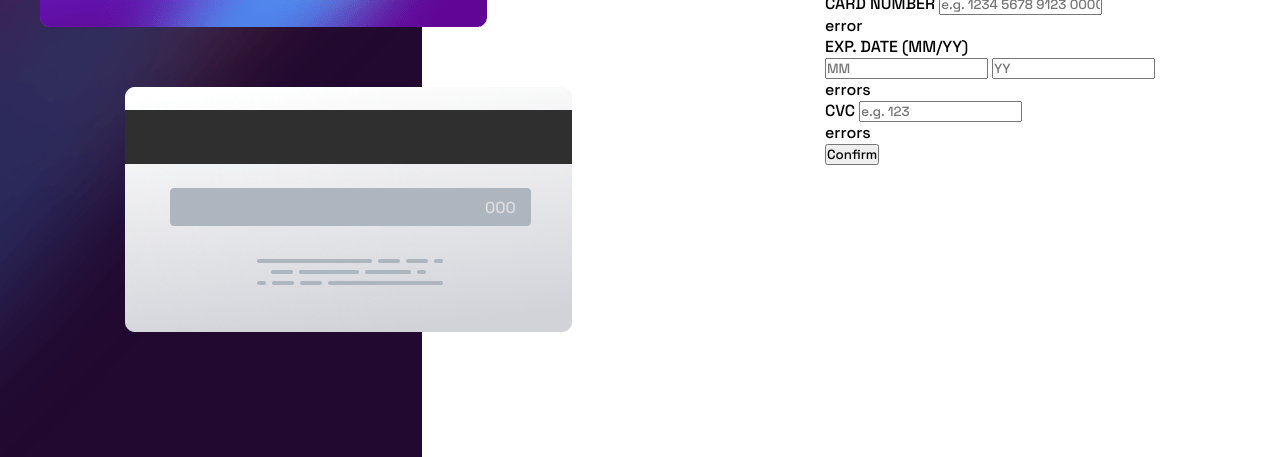
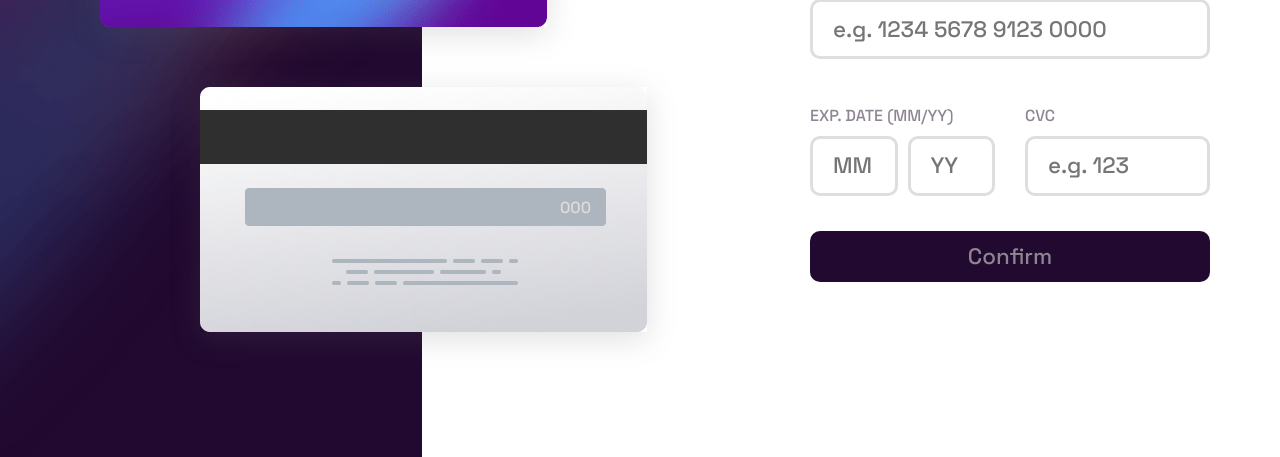
Before and after one commit to jovan-stojkovic/interactive-card-details-form-main, a plain HTML site: page index.html in a window 1280 px wide. Shown: the part 343-800 px from the top of the page. Drawn offline with Linux system fonts and the light colour scheme.

Commit message:
CSS almost done

```diff
--- a/index.html
+++ b/index.html
@@ -55,21 +55,21 @@
                 type="text"
                 placeholder="e.g. 1234 5678 9123 0000"
               />
-              <p id="number-error" class="error-p">error</p>
+              <p id="number-error" class="error-p"></p>
             </div>
             <div class="bottom-part">
               <div class="date">
-                <label> EXP. DATE (MM/YY)</label>
+                <label class="bottom-label"> EXP. DATE (MM/YY)</label>
                 <div class="date-inputs">
-                  <input type="number" id="mm-input" placeholder="MM" />
-                  <input type="number" id="yy-input" placeholder="YY" />
+                  <input type="text" id="mm-input" placeholder="MM" />
+                  <input type="text" id="yy-input" placeholder="YY" />
                 </div>
-                <p id="date-error" class="error-p">errors</p>
+                <p id="date-error" class="error-p"></p>
               </div>
               <div class="cvc-part">
-                <label for="cvc-input">CVC</label>
-                <input id="cvc-input" type="number" placeholder="e.g. 123" />
-                <p id="cvc-error" class="error-p">errors</p>
+                <label for="cvc-input" class="bottom-label">CVC</label>
+                <input id="cvc-input" type="text" placeholder="e.g. 123" />
+                <p id="cvc-error" class="error-p"></p>
               </div>
             </div>
             <button type="submit" id="submit">Confirm</button>
--- a/style.css
+++ b/style.css
@@ -38,8 +38,8 @@ main {
   display: flex;
   justify-content: center;
   align-items: center;
-  width: 1200px;
-  height: 550px;
+  width: 1440px;
+  height: 650px;
   gap: 100px;
   position: relative;
 }
@@ -51,13 +51,14 @@ main {
 .card {
   height: 245px;
   width: 447px;
+  box-shadow: rgba(100, 100, 111, 0.2) 0px 7px 29px 0px;
 }
 
 .front-card {
   background-image: url(images/bg-card-front.png);
   position: absolute;
-  top: 0;
-  left: 0;
+  top: 50px;
+  left: 100px;
   display: flex;
   flex-direction: column;
   justify-content: space-between;
@@ -99,7 +100,8 @@ main {
 .back-card {
   background-image: url(images/bg-card-back.png);
   position: absolute;
-  bottom: 0;
+  bottom: 50px;
+  left: 200px;
 }
 
 .cvc-card {
@@ -108,3 +110,93 @@ main {
   top: 110px;
   color: var(--Light-grayish-violet);
 }
+
+form {
+  display: flex;
+  flex-direction: column;
+  justify-content: space-between;
+  height: 450px;
+  color: var(--Dark-grayish-violet);
+  width: 400px;
+}
+
+.error-p {
+  height: 10px;
+  color: var(--Red);
+}
+
+.name {
+  display: flex;
+  flex-direction: column;
+  gap: 10px;
+}
+
+.number {
+  display: flex;
+  flex-direction: column;
+  gap: 10px;
+}
+
+.bottom-part {
+  display: flex;
+  gap: 30px;
+}
+
+.date {
+  width: 50%;
+}
+
+.bottom-label {
+  margin-bottom: 10px;
+}
+
+.date-inputs {
+  margin-top: 10px;
+  display: flex;
+  gap: 10px;
+}
+
+.cvc-part {
+  display: flex;
+  flex-direction: column;
+  width: 50%;
+}
+
+input {
+  height: 60px;
+  border-radius: 10px;
+  width: 100%;
+  padding-left: 20px;
+  font-size: 1.4rem;
+  color: var(--Very-dark-violet);
+  border: solid var(--Light-grayish-violet);
+}
+
+input:hover {
+  cursor: pointer;
+}
+
+input:focus {
+  all: unset;
+  border: solid var(--Linear-gradient);
+  height: 55px;
+  border-radius: 10px;
+  width: 94%;
+  padding-left: 20px;
+  font-size: 1.4rem;
+  color: var(--Very-dark-violet);
+}
+
+button {
+  all: unset;
+  border: none;
+  border-radius: 10px;
+  background-color: var(--Very-dark-violet);
+  padding: 11px;
+  font-size: 1.4rem;
+  text-align: center;
+}
+
+button:hover {
+  cursor: pointer;
+}
```
